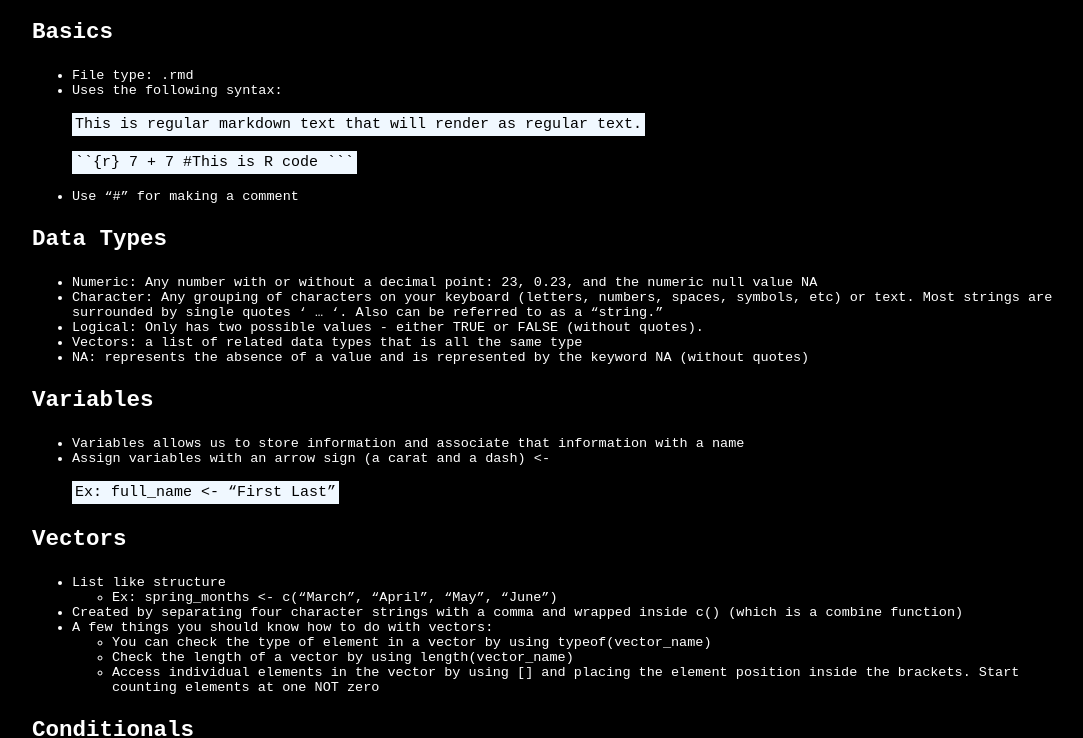
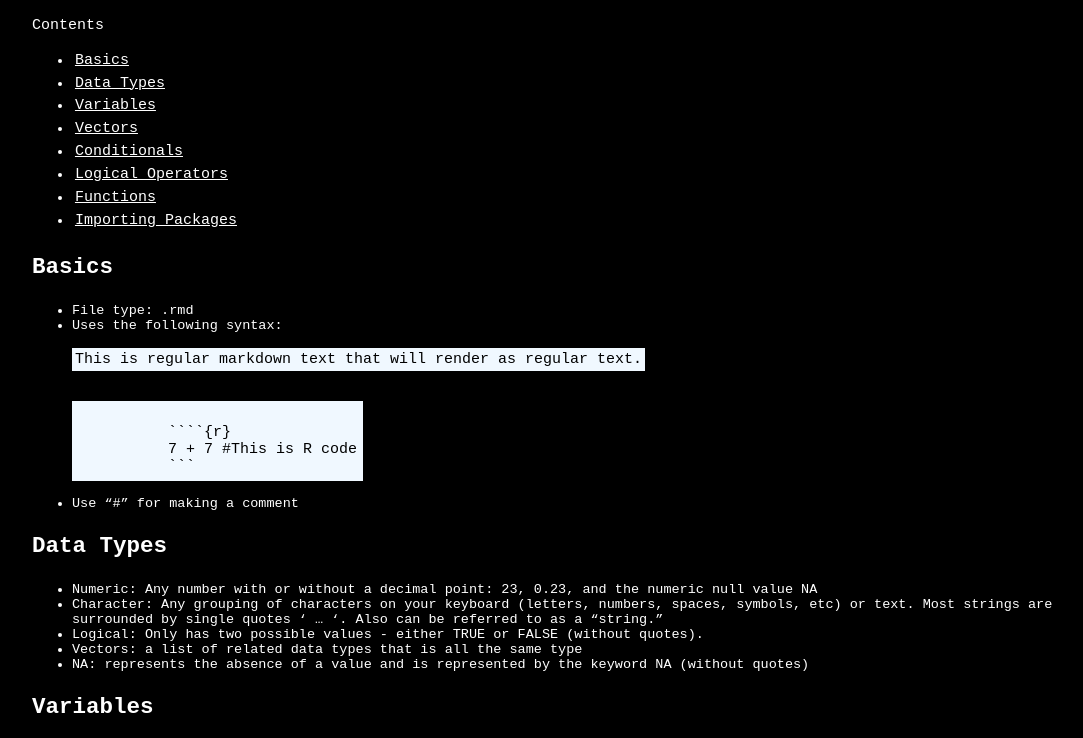
Before and after one commit to iamtherookie/learnR, a plain HTML site: page index.html in a window 1280 px wide. Shown: the part 63-801 px from the top of the page, without its empty margins (96-1179 px from the left). Drawn offline with Linux system fonts and the light colour scheme.

Commit message:
Add table of contents

`````diff
--- a/index.html
+++ b/index.html
@@ -8,20 +8,40 @@
 
   <body>
     <h1>Learn R</h1>
-    <h3>Basics</h3>
+    <!-- table of contents -->
+    <div id="toc-container">
+      <p class="toc-title">Contents</p>
+      <ul class="toc-list">
+        <li><a href="#basics">Basics</a></li>
+        <li><a href="#data-types">Data Types</a></li>
+        <li><a href="#variables">Variables</a></li>
+        <li><a href="#vectors">Vectors</a></li>
+        <li><a href="#conditionals">Conditionals</a></li>
+        <li><a href="#logical-operators">Logical Operators</a></li>
+        <li><a href="#functions">Functions</a></li>
+        <li><a href="#importing-packages">Importing Packages</a></li>
+      </ul>
+    </div>
+
+
+    <!-- notes section -->
+
+    <h3 id="basics">Basics</h3>
     <ul>
       <li>File type: .rmd</li>
       <li>
         Uses the following syntax:
         <p><code>This is regular markdown text that will render as regular text.</code></p>
-        <p><code>``{r} 7 + 7 #This is R code ```</code>
-        </p>
+        <pre><code>
+          ````{r}
+          7 + 7 #This is R code
+          ```</code></pre>
       </li>
 
       <li>Use “#” for making a comment</li>
     </ul>
 
-    <h3>Data Types</h3>
+    <h3 id="data-types">Data Types</h3>
     <ul>
       <li>
         Numeric: Any number with or without a decimal point: 23, 0.23, and the
@@ -47,17 +67,17 @@
       </li>
     </ul>
 
-    <h3>Variables</h3>
+    <h3 id="variables">Variables</h3>
     <ul>
       <li>Variables allows us to store information and associate that information with a name</li>
       <li>Assign variables with an arrow sign (a carat and a dash) <-
         <p><code>Ex: full_name <- “First Last”</code></li></p>
     </ul>
 
-    <h3>Vectors</h3>
+    <h3 id="vectors">Vectors</h3>
     <ul>
       <li>List like structure</li>
-      <ul><li>Ex: spring_months <- c(“March”, “April”, “May”, “June”) </li></ul>
+      <ul><li><code>Ex: spring_months <- c(“March”, “April”, “May”, “June”) </code></li></ul>
       <li>Created by separating four character strings with a comma and wrapped inside c() (which is a combine function)
       </li>
       <li>A few things you should know how to do with vectors:
@@ -72,7 +92,7 @@
 
     </ul>
 
-    <h3>Conditionals</h3>
+    <h3 id="conditionals">Conditionals</h3>
     <ul>
       <li>Run a task based on certain conditions</li>
       <li>If/Else statements are helpful:</li>
@@ -83,7 +103,7 @@
       }</code></pre>
     </ul>
 
-    <h3>Logical Operators</h3>
+    <h3 id="logical-operators">Logical Operators</h3>
     <ul>
       <li>Three logical operators:</li>
       <ul><li>The and operator <span>(&)</span></li>
@@ -93,13 +113,13 @@
       </ul>
     </ul>
 
-    <h3>Functions</h3>
+    <h3 id="functions">Functions</h3>
     <ul>
       <li>We can call or use a function by stating the name of the function and following it with an opening and closing parentheses ie <span>functionName()</span></li>
       <li>Between the parenthesis, we usually pass an argument or a value that the function uses to conduct an action ie <span>functionName(value)</span></li>
     </ul>
 
-    <h3>Importing Packages</h3>
+    <h3 id="importing-packages">Importing Packages</h3>
     <ul>
       <li>Need to run the command the first time you install a package:
           <span>install.packages(‘package-name’)</span></li>
--- a/styles.css
+++ b/styles.css
@@ -15,6 +15,19 @@ h1 {
   font-size: 2rem;
   text-align: center;
 }
+
+/* table of contents css */
+#toc-container li a:hover {
+  background-color: red;
+  padding: .2%;
+}
+
+#toc-container li {
+  padding: .3%;
+}
+
+/* notes css */
+
 h3 {
   font-size: 1.5rem;
 }
@@ -22,7 +35,7 @@ li {
   font-size: 0.9rem;
 }
 
-code {
+code, pre {
   background-color: aliceblue;
   color: black;
   padding: 0.2rem;
`````
